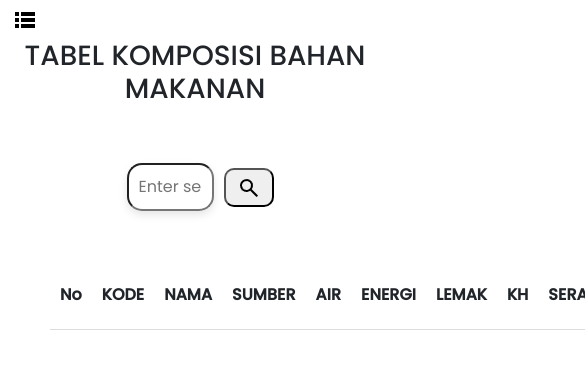
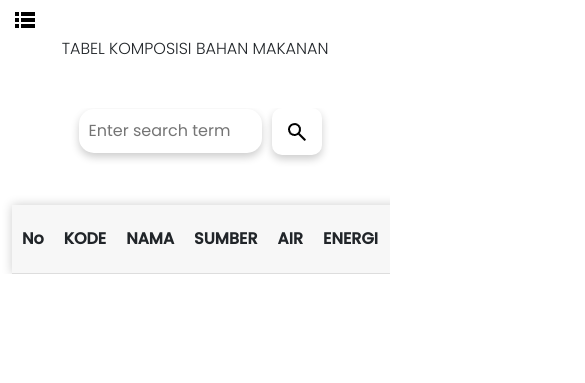
Before and after one commit to sriyuniar541/gizi_app, a plain HTML site: page frontend/index.html in a window 390 px wide. Shown: the top 383 px of the page, 585 px wide, since content can reach past the window. Drawn offline with nearby package versions, Linux system fonts and the light colour scheme.

Commit message:
update css

```diff
--- a/frontend/index.css
+++ b/frontend/index.css
@@ -5,14 +5,25 @@
   padding: 0;
   margin: 0;
   box-sizing: border-box;
+  /* background-color: 	#F5F5F5; */
 }
 
 .title {
+  margin-bottom: 50px;
   text-align: center;
+  font-weight: 300;
 }
 
 .container {
-  padding: 50px;
+   overflow-x : auto;
+}
+
+#searchResults {
+  box-shadow: 0 0 10px rgba(0, 0, 0, 0.2)
+}
+
+th {
+  background-color: rgba(0, 0, 0, 0.03);
 }
 
 th,
@@ -33,14 +44,24 @@ td {
   border-radius: 15px;
   margin: 0 10px;
   width: 30%;
-  box-shadow: 0 4px 8px rgba(0, 0, 0, 0.1);
+  box-shadow: 0 4px 8px rgba(0, 0, 0, 0.2);
+  border: none;
 }
+
 
 .search_box button {
   padding: 5px;
   width: 50px;
+  height: 47px;
   border-radius: 10px;
   cursor: pointer;
+  background-color: white;
+  border: none;
+  box-shadow: 0 4px 8px rgba(0, 0, 0, 0.2);
+}
+
+.search_box button:hover {
+  transform: scale(1.05);
 }
 
 
@@ -57,6 +78,24 @@ td {
 .container_books .card img:hover {
   transform: scale(1.05);
   opacity: 0.5;
+}
 
 
+/* untuk hp */
+@media screen and (max-width: 600px) {
+
+  .title {
+    font-size: 16px;
+  }
+
+  .search_box input {
+    width: 50%;
+  }
 }
+
+/* ipad */
+@media screen and (max-width: 768px) {
+  .search_box input {
+    width: 50%;
+  }
+}
```
